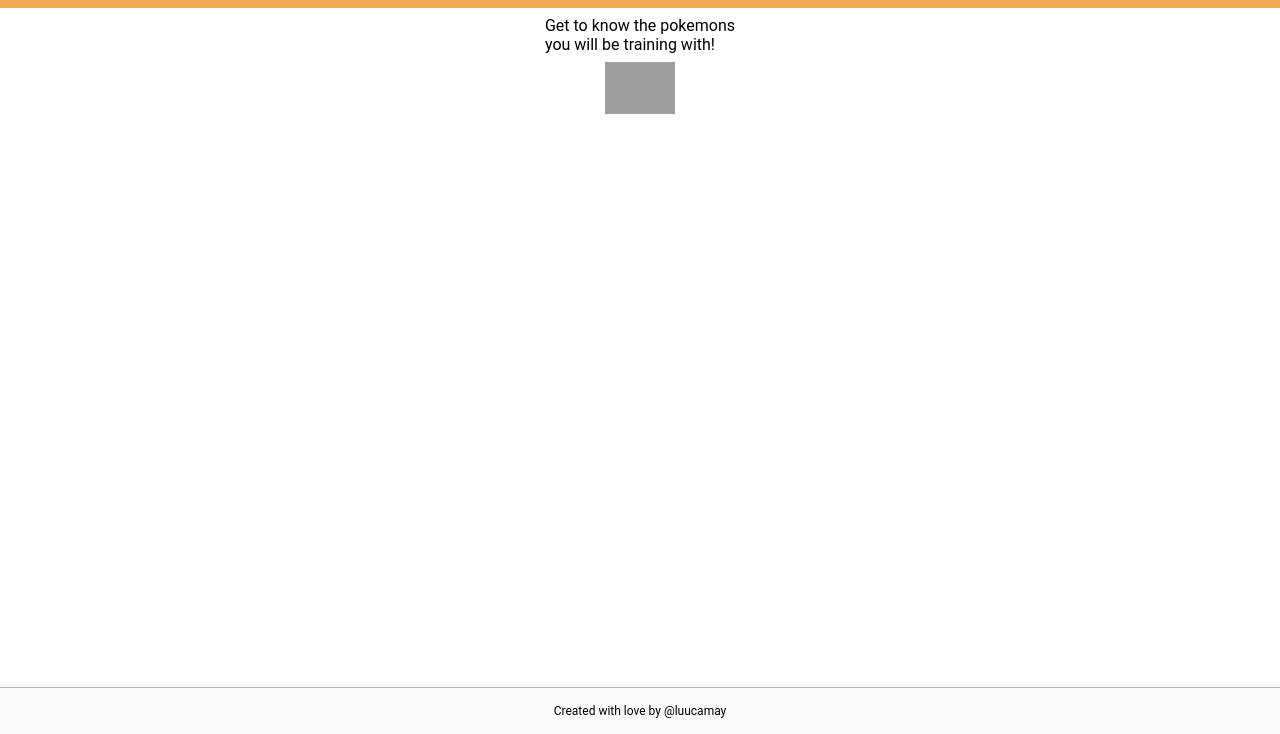
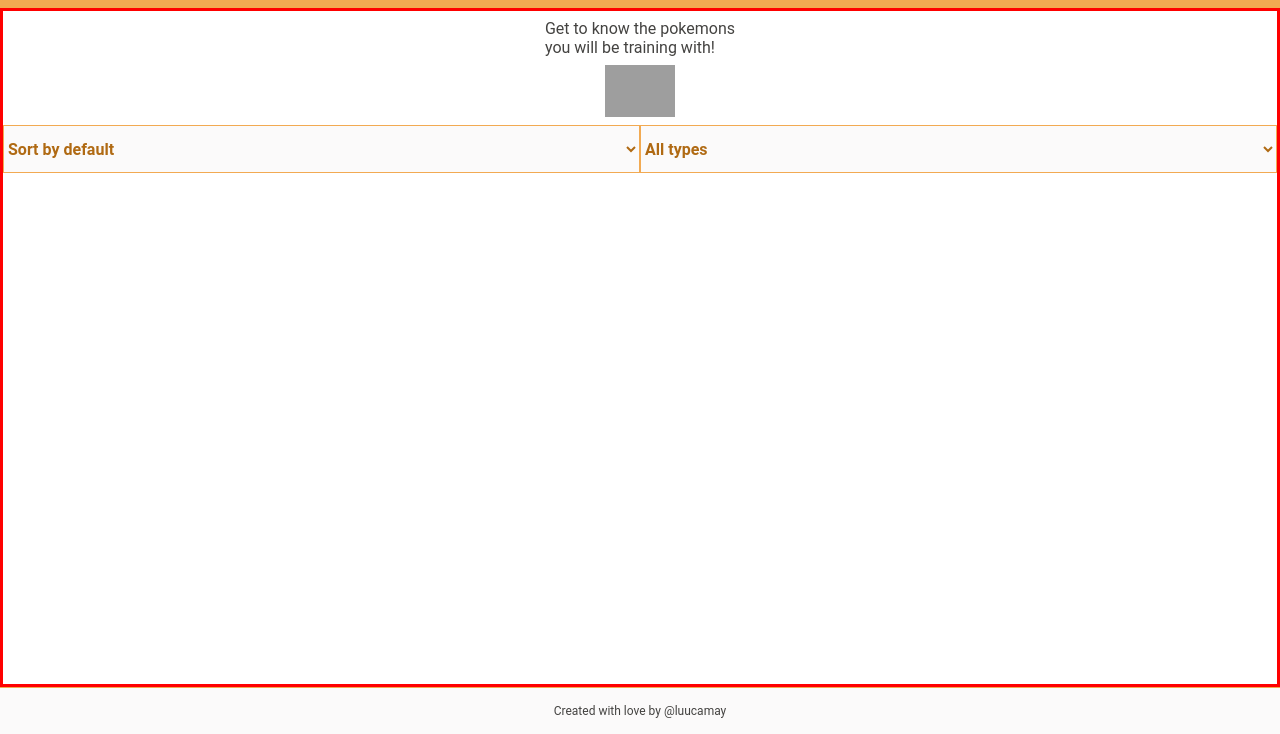
Before and after one commit to luucamay/pokemon-assistant, a website with bundled scripts: page src/index.html in a window 1280 px wide. Shown: the part 66-800 px from the top of the page. Built offline with nearby package versions, Linux system fonts and the light colour scheme; grey boxes are pictures that could not be loaded.

Commit message:
feat: Create filters select elements

```diff
--- a/src/index.html
+++ b/src/index.html
@@ -1,11 +1,13 @@
 <!DOCTYPE html>
 <html>
+
 <head>
   <meta charset="utf-8">
   <meta name="viewport" content="width=device-with, initial-scale=1">
   <title>Data Lovers</title>
   <link rel="stylesheet" href="style.css" />
 </head>
+
 <body>
   <div id="root"></div>
   <header>
@@ -15,11 +17,22 @@
   </header>
   <main>
     <p>Get to know the pokemons <br> you will be training with!</p>
-      <img id="pokeball" src="https://upload.wikimedia.org/wikipedia/commons/4/4c/Pokeball.png" alt="pokeball"/>
+    <img id="pokeball" src="https://upload.wikimedia.org/wikipedia/commons/4/4c/Pokeball.png" alt="pokeball" />
+    <div id="filters">
+      <select id="sort-by-select" name="sort-by">
+          <option value="default">Sort by default</option>
+          <option value="dog">Biggest to smallest</option>
+          <option value="cat">Smallest to biggest</option>
+        </select>
+      <select name="all-types" id="filter-by-types">
+          <option value="all-types">All types</option>
+        </select>
+    </div>
   </main>
   <footer>
     Created with love by @luucamay
   </footer>
   <script src="main.js" type="module"></script>
 </body>
+
 </html>
--- a/src/style.css
+++ b/src/style.css
@@ -10,6 +10,7 @@
   margin: 0;
   box-sizing: border-box;
   font-family: var(--text-font);
+  color: var(--primary-color-black);
 }
 
 body {
@@ -38,7 +39,8 @@ main {
   flex-direction: column;
   align-items: center;
   margin-top: 24px;
-  padding: 8px;
+  padding: 8px 0;
+  border: solid red;
 }
 
 footer {
@@ -59,3 +61,39 @@ header h1 {
   font-size: 24px;
   font-family: 'Faster One', cursive;
 }
+
+#filters {
+  display: flex;
+
+}
+
+select {
+  display: block;
+  font-family: inherit;
+  font-size: 100%;
+  margin: 0;
+  box-sizing: border-box;
+  width: 100%;
+	max-width: 100%;
+  height: 100%;
+  background-color: var(--primary-color-white);
+  border: 1px solid var(--primary-color);
+  color: var(--primary-color-darkest);
+  font-weight: bold;
+}
+
+select:hover, select:focus {
+  border: 4px solid var(--primary-color);
+}
+
+option {
+  background-color: var(--primary-color-white);
+}
+
+#filters {
+  background-color: var(--primary-color-white);
+  width: 100%;
+  height: 48px;
+  display: flex;
+  justify-content: space-between;
+}
```
Also changed, not shown: README.md. Lines whose indentation alone changed are shown as unchanged.
